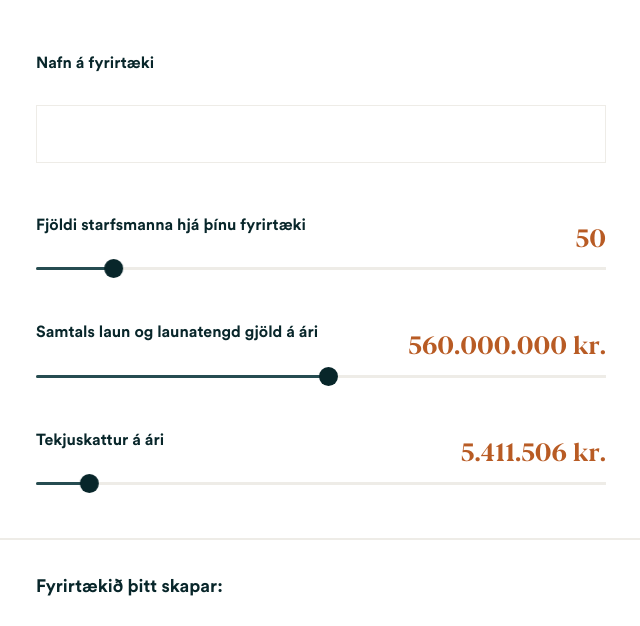
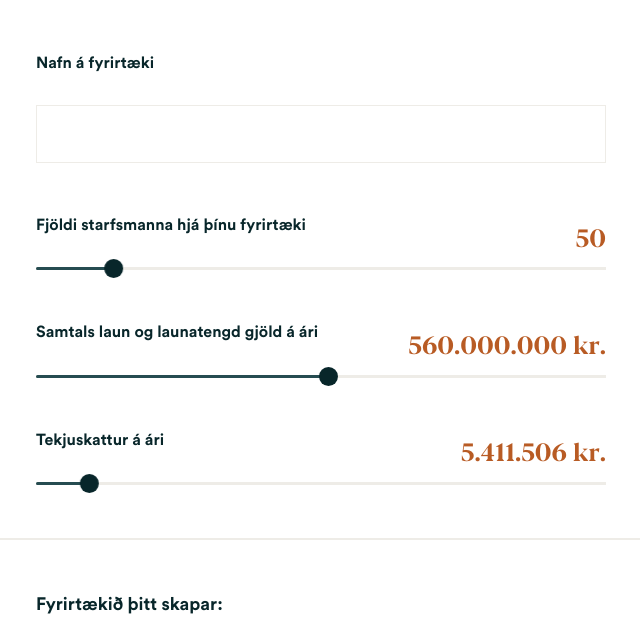
Before and after one commit to jokula-ux/SA-calculator, a plain HTML site: page index.html in a window 1280 px wide. Shown: the top 626 px of the page, without its empty margins (19-659 px from the left). Drawn offline with Linux system fonts and the light colour scheme.

Commit message:
Removed debugger and fixed styles

```diff
--- a/main.js
+++ b/main.js
@@ -109,7 +109,6 @@ function crossUpdate(value, slider) {
 function updateTotalValues() {
   totalTaxes = slider2ValueCount * 0.33 + slider3ValueCount;
   var totalKindergarden = totalTaxes / costBabyInKindergardenYear;
-  debugger;
   var totalPolice = totalTaxes / costPoliceOfficierYear;
   var totalNurse = totalTaxes / costNurseYear;
   // Set total cost of having a baby at the kindegarden for a year
--- a/styles.css
+++ b/styles.css
@@ -116,11 +116,12 @@
   margin: 0;
 }
 .form {
-  margin: 42px 47px 0 47px;
-  padding-bottom: 53px;
+  margin-top: 42px;
+  padding: 0 47px 53px;
   flex-direction: column;
+  border-bottom: 2px solid #EEECE7;
 }
-.form::after {
+/* .form::after {
   content: '';
   height: 2px;
   background-color:#EEECE7;
@@ -128,7 +129,7 @@
   left: 0;
   width: 100vw;
   margin-top: 53px;
-}
+} */
 .form__elem {
   display: flex;
   margin-bottom: 49px;
```
